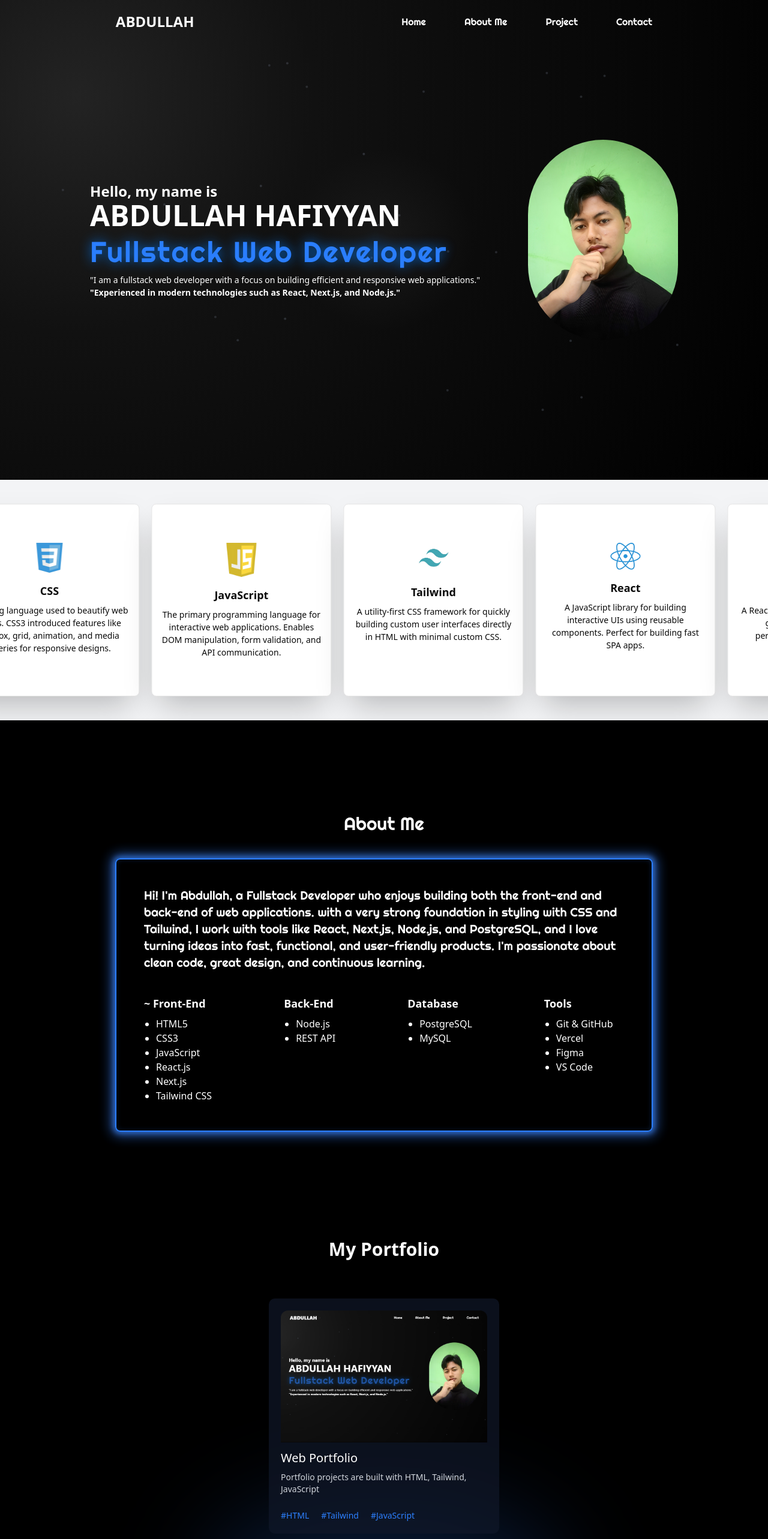
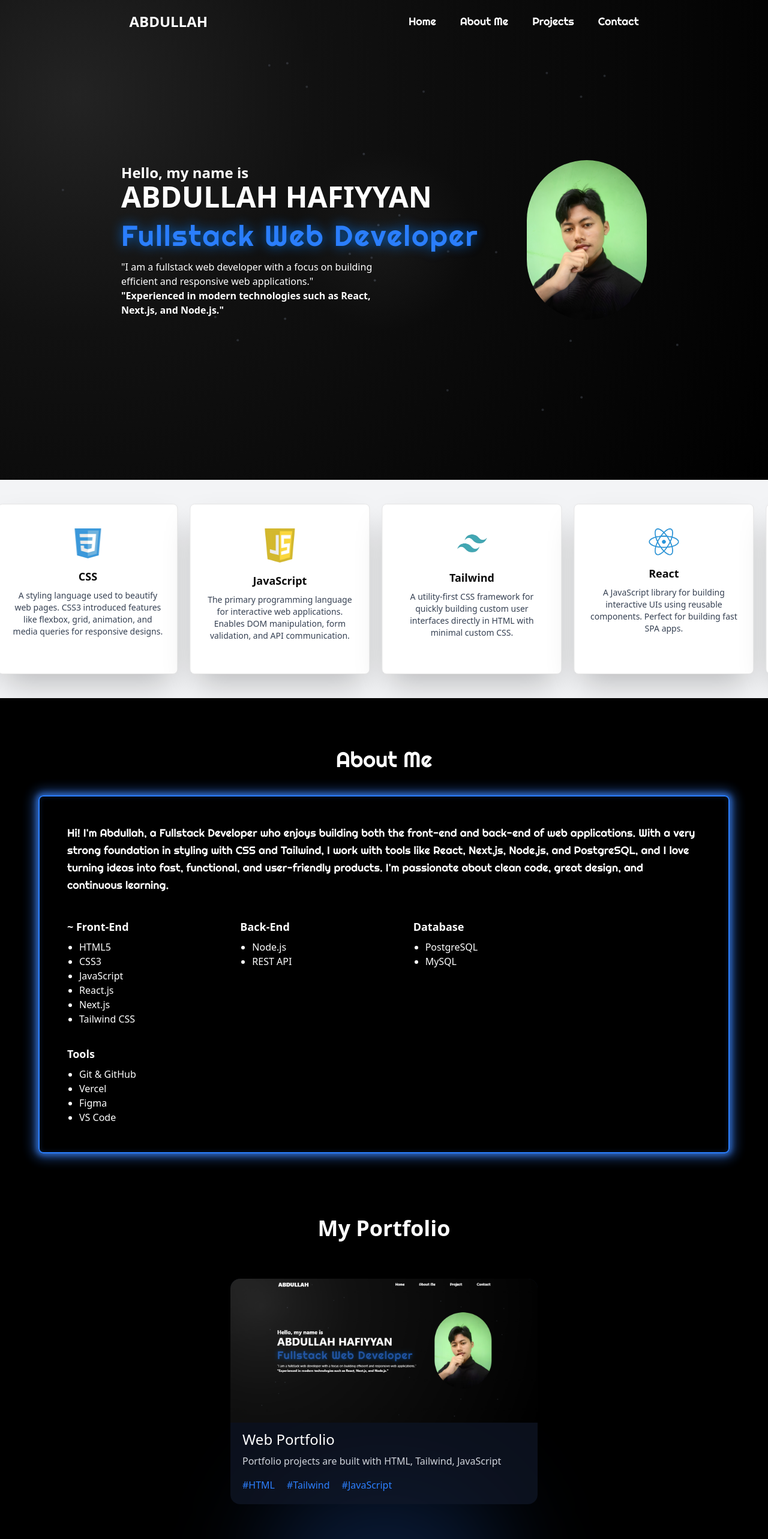
Before and after one commit to HAFIYYAAN/Portfolio, a Next.js app: page / in a window 1280 px wide. Shown: the top 2566 px of the page at 60% size. Built offline with nearby package versions, Linux system fonts and the light colour scheme.

Commit message:
Finally2

```diff
--- a/app/component/footer.tsx
+++ b/app/component/footer.tsx
@@ -4,92 +4,81 @@ import Link from "next/link";
 import { Github, Linkedin, Mail, Twitter, Instagram } from "lucide-react";
 
 export default function PortfolioFooter() {
-  // Make sure we're actually using the imported icons
   return (
-    <footer id="contact" className="w-full border-t bg-[#ffffff] py-12">
-      <div className="container px-4 md:px-6">
-        <div className="flex flex-col items-center justify-center space-y-6 text-center">
+    <footer id="contact" className="w-full border-t bg-white py-12">
+      <div className="container px-4 md:px-6 mx-auto">
+        <div className="flex flex-col items-center justify-center space-y-6 text-center max-w-xl mx-auto">
           <div className="space-y-2">
-            <h2 className="text-2xl font-bold tracking-tight">
+            <h2 className="text-2xl font-bold tracking-tight text-gray-900">
               Let&apos;s Contact
             </h2>
-            <p className="text-muted-foreground">
+            <p className="text-gray-600">
               Feel free to reach out for collaborations or just a friendly chat
             </p>
           </div>
 
-          <div className="flex items-center justify-center space-x-4">
-            <Link
-              href="mailto:rusydahafiyyan@gmail.com?subject=Portfolio%20Inquiry&body=Hello%2C%20I%20visited%20your%20portfolio%20and%20would%20like%20to%20connect."
-              className="flex h-10 w-10 items-center justify-center rounded-full border border-input bg-background transition-colors hover:bg-muted"
-              aria-label="Email"
-            >
-              <Mail className="h-5 w-5" />
-              <span className="sr-only">Email</span>
-            </Link>
-            <Link
-              href="https://github.com/HAFIYYAAN"
-              target="_blank"
-              rel="noopener noreferrer"
-              className="flex h-10 w-10 items-center justify-center rounded-full border border-input bg-background transition-colors hover:bg-muted"
-              aria-label="GitHub"
-            >
-              <Github className="h-5 w-5" />
-              <span className="sr-only">GitHub</span>
-            </Link>
-            <Link
-              href="https://www.linkedin.com/in/hafiyyan-rusyda-010613276/"
-              target="_blank"
-              rel="noopener noreferrer"
-              className="flex h-10 w-10 items-center justify-center rounded-full border border-input bg-background transition-colors hover:bg-muted"
-              aria-label="LinkedIn"
-            >
-              <Linkedin className="h-5 w-5" />
-              <span className="sr-only">LinkedIn</span>
-            </Link>
-            <Link
-              href="https://x.com/HafiyyanRu92425"
-              target="_blank"
-              rel="noopener noreferrer"
-              className="flex h-10 w-10 items-center justify-center rounded-full border border-input bg-background transition-colors hover:bg-muted"
-              aria-label="Twitter"
-            >
-              <Twitter className="h-5 w-5" />
-              <span className="sr-only">Twitter</span>
-            </Link>
-            <Link
-              href="https://www.instagram.com/abd_hafiyyan/?__pwa=1"
-              target="_blank"
-              rel="noopener noreferrer"
-              className="flex h-10 w-10 items-center justify-center rounded-full border border-input bg-background transition-colors hover:bg-muted"
-              aria-label="Instagram"
-            >
-              <Instagram className="h-5 w-5" />
-              <span className="sr-only">Instagram</span>
-            </Link>
+          <div className="flex flex-wrap justify-center gap-4 sm:gap-6">
+            {[{
+              href: "mailto:rusydahafiyyan@gmail.com?subject=Portfolio%20Inquiry&body=Hello%2C%20I%20visited%20your%20portfolio%20and%20would%20like%20to%20connect.",
+              label: "Email",
+              icon: <Mail className="h-5 w-5" />
+            }, {
+              href: "https://github.com/HAFIYYAAN",
+              label: "GitHub",
+              icon: <Github className="h-5 w-5" />
+            }, {
+              href: "https://www.linkedin.com/in/hafiyyan-rusyda-010613276/",
+              label: "LinkedIn",
+              icon: <Linkedin className="h-5 w-5" />
+            }, {
+              href: "https://x.com/HafiyyanRu92425",
+              label: "Twitter",
+              icon: <Twitter className="h-5 w-5" />
+            }, {
+              href: "https://www.instagram.com/abd_hafiyyan/?__pwa=1",
+              label: "Instagram",
+              icon: <Instagram className="h-5 w-5" />
+            }].map(({ href, label, icon }) => (
+              <Link
+                key={label}
+                href={href}
+                target="_blank"
+                rel="noopener noreferrer"
+                className="flex h-10 w-10 items-center justify-center rounded-full border border-gray-300 bg-white transition-colors hover:bg-gray-100 focus:outline-none focus:ring-2 focus:ring-blue-500"
+                aria-label={label}
+              >
+                {icon}
+                <span className="sr-only">{label}</span>
+              </Link>
+            ))}
           </div>
 
-          <div className="mt-6 space-y-2">
-            <p className="text-sm text-muted-foreground">
-              <span className="font-medium">Email:</span>{" "}
-              <a href="mailto:rusydahafiyyan@gmail.com">
+          <div className="mt-6 space-y-2 text-gray-700 text-sm">
+            <p>
+              <span className="font-semibold">Email:</span>{" "}
+              <a
+                href="mailto:rusydahafiyyan@gmail.com"
+                className="underline hover:text-blue-600"
+              >
                 rusydahafiyyan@gmail.com
               </a>
             </p>
-            <p className="text-sm text-muted-foreground">
-              <span className="font-medium">Phone:</span>{" "}
-              <Link href="https://wa.me/6285183391627">+62 851 8339 1627</Link>
+            <p>
+              <span className="font-semibold">Phone:</span>{" "}
+              <Link
+                href="https://wa.me/6285183391627"
+                className="underline hover:text-blue-600"
+              >
+                +62 851 8339 1627
+              </Link>
             </p>
-            <p className="text-sm text-muted-foreground">
-              <span className="font-medium">Location:</span> Yogyagkarta,
-              Indonesia
+            <p>
+              <span className="font-semibold">Location:</span> Yogyakarta, Indonesia
             </p>
           </div>
 
-          <div className="mt-6">
-            <p className="text-sm text-muted-foreground">
-              &copy; {new Date().getFullYear()} Abdullah. All rights reserved.
-            </p>
+          <div className="mt-6 text-gray-500 text-sm">
+            <p>&copy; {new Date().getFullYear()} Abdullah. All rights reserved.</p>
           </div>
         </div>
       </div>
--- a/app/component/header.tsx
+++ b/app/component/header.tsx
@@ -3,6 +3,7 @@
 import Link from "next/link";
 import { Righteous } from "next/font/google";
 import { useState, useEffect } from "react";
+import { Menu, X } from "lucide-react"; // ikon menu dan close
 
 const righteous = Righteous({
   weight: "400",
@@ -11,10 +12,11 @@ const righteous = Righteous({
 
 export default function Header() {
   const [scrolled, setScrolled] = useState(false);
+  const [isMobileMenuOpen, setIsMobileMenuOpen] = useState(false);
 
   useEffect(() => {
     const handleScroll = () => {
-      setScrolled(window.scrollY > 50); // bisa disesuaikan trigger scroll-nya
+      setScrolled(window.scrollY > 50);
     };
 
     window.addEventListener("scroll", handleScroll);
@@ -23,54 +25,61 @@ export default function Header() {
 
   return (
     <div
-      className={`fixed top-0 w-full z-50 transition-all duration-300 p-5 ${
+      className={`fixed top-0 w-full z-50 transition-all duration-300 ${
         scrolled
-          ? "bg-black/70 backdrop-blur-md shadow-md p-[14px]"
-          : "bg-transparent"
+          ? "bg-black/70 backdrop-blur-md shadow-md py-3"
+          : "bg-transparent py-5"
       }`}
     >
-      <header className="flex items-center justify-around">
-        <div>
+      <header className="flex items-center justify-around px-6 md:px-12">
+        {/* Logo */}
         <h1 className="font-extrabold text-white text-2xl">ABDULLAH</h1>
-        </div>
-        <ul className={`flex gap-16 text-white ${righteous.className}`}>
-          <li>
+
+        {/* Desktop Menu */}
+        <ul
+          className={`hidden md:flex gap-10 text-white text-lg ${righteous.className}`}
+        >
+          {["home", "about", "projects", "contact"].map((section) => (
+            <li key={section}>
               <Link
-              href="#home"
-              className="inline-block transition-all duration-300 hover:scale-135 hover:text-blue-400"
+                href={`#${section}`}
+                scroll={true}
+                className="inline-block transition-all duration-300 hover:scale-120 hover:text-blue-400"
               >
-              Home
+                {section === "about"
+                  ? "About Me"
+                  : section.charAt(0).toUpperCase() + section.slice(1)}
               </Link>
             </li>
+          ))}
+        </ul>
 
-          <li>
+        {/* Mobile Menu Button */}
+        <button
+          onClick={() => setIsMobileMenuOpen(!isMobileMenuOpen)}
+          className="text-white md:hidden"
+        >
+          {isMobileMenuOpen ? <X size={28} /> : <Menu size={28} />}
+        </button>
+
+        {/* Mobile Menu Dropdown */}
+        {isMobileMenuOpen && (
+          <div className="absolute top-full left-0 w-full bg-black/90 px-6 py-4 flex flex-col gap-4 md:hidden">
+            {["home", "about", "projects", "contact"].map((section) => (
               <Link
-              href="#about"
+                key={section}
+                href={`#${section}`}
                 scroll={true}
-              className="inline-block transition-all duration-300 hover:scale-135 hover:text-blue-400"
+                onClick={() => setIsMobileMenuOpen(false)}
+                className={`text-white text-base transition-all duration-300 hover:text-blue-400 ${righteous.className}`}
               >
-              About Me
+                {section === "about"
+                  ? "About Me"
+                  : section.charAt(0).toUpperCase() + section.slice(1)}
               </Link>
-          </li>
-          <li>
-            <Link
-              href="#projects"
-              scroll={true}
-              className="inline-block transition-all duration-300 hover:scale-135 hover:text-blue-400"
-            >
-              Project
-            </Link>
-          </li>
-          <li>
-            <Link
-              href="#contact"
-              scroll={true}
-              className="inline-block transition-all duration-300 hover:scale-135 hover:text-blue-400"
-            >
-              Contact
-            </Link>
-          </li>
-        </ul>
+            ))}
+          </div>
+        )}
       </header>
     </div>
   );
--- a/app/component/hero.tsx
+++ b/app/component/hero.tsx
@@ -17,7 +17,6 @@ export default function AnimatedBackground() {
   >([]);
   const [windowSize, setWindowSize] = useState({ width: 0, height: 0 });
 
-  // Set window size once after mount
   useEffect(() => {
     if (typeof window !== "undefined") {
       setWindowSize({
@@ -34,7 +33,6 @@ export default function AnimatedBackground() {
     }
   }, []);
 
-  // Mouse movement handler
   useEffect(() => {
     const handleMouseMove = (e: MouseEvent) => {
       setMousePosition({
@@ -48,7 +46,10 @@ export default function AnimatedBackground() {
   }, []);
 
   return (
-    <div id="home" className="relative min-h-screen w-full overflow-hidden bg-black">
+    <div
+      id="home"
+      className="relative min-h-screen w-full overflow-hidden bg-black"
+    >
       {/* Animated gradient background */}
       <motion.div
         className="absolute inset-0 z-0"
@@ -106,38 +107,41 @@ export default function AnimatedBackground() {
         />
       ))}
 
-      {/* Hero section content */}
-      <div className="relative z-20 text-white justify-center items-center flex gap-20 h-screen">
-        <div className="flex flex-col gap-3">
-          <div className="font-bold text-2xl">
-            <h1 className="text-start">
+      {/* Hero Section */}
+      <div className="relative z-20 flex flex-col-reverse md:flex-row justify-center items-center gap-10 md:gap-20 h-screen px-4 md:px-12">
+        {/* Text Section */}
+        <div className="flex flex-col gap-4 text-white text-center md:text-left">
+          <h1 className="text-xl sm:text-2xl font-bold">
             Hello, my name is <br />
-              <span className="text-5xl">ABDULLAH HAFIYYAN</span>
+            <span className="text-3xl sm:text-4xl lg:text-5xl">
+              ABDULLAH HAFIYYAN
+            </span>
           </h1>
-          </div>
           <div
-            className={`animate-pulse text-4xl font-bold tracking-wider text-blue-500 drop-shadow-[0_0_10px_rgba(0,122,250,0.8)] md:text-5xl ${righteous.className}`}
+            className={`animate-pulse text-2xl sm:text-3xl md:text-4xl lg:text-5xl font-bold tracking-wider text-blue-500 drop-shadow-[0_0_10px_rgba(0,122,250,0.8)] ${righteous.className}`}
           >
             Fullstack Web Developer
           </div>
-          <div>
-            <p className="text-[14px]">
+          <p className="text-sm sm:text-base max-w-md">
             &quot;I am a fullstack web developer with a focus on building
-              efficient and responsive web applications.&quot; <br />
+            efficient and responsive web applications.&quot;
+            <br />
             <span className="font-bold">
               &quot;Experienced in modern technologies such as React, Next.js,
               and Node.js.&quot;
             </span>
           </p>
         </div>
-        </div>
-        <div className=" bottom-0">
+
+        {/* Image Section */}
+        <div>
           <Image
             className="rounded-full"
             src="/myphoto.png"
             alt="avatar"
-            width="250"
-            height="250"
+            width={200}
+            height={200}
+            sizes="(max-width: 768px) 150px, (max-width: 1024px) 200px, 250px"
           />
         </div>
       </div>
--- a/app/component/page.tsx
+++ b/app/component/page.tsx
@@ -47,27 +47,26 @@ const cards = [
 
 export default function InfiniteScrollSlider() {
   return (
-    <div className="overflow-hidden w-full bg-gray-100 py-10">
+    <div className="overflow-hidden w-full bg-gray-100 py-10 px-4 sm:px-8 lg:px-16">
       <div className="flex w-max animate-slide gap-5">
         {[...cards, ...cards].map((card, i) => (
           <div
             key={i}
-            className="min-w-[300px] max-w-[300px] shadow-2xl border rounded-md bg-white text-center py-12 px-4"
+            className="min-w-[220px] sm:min-w-[260px] md:min-w-[300px] max-w-[300px] shadow-2xl border rounded-md bg-white text-center py-8 px-4 sm:py-10 sm:px-6"
           >
             <Image
               src={card.image}
               alt={card.title}
               width={50}
               height={50}
-              className="mx-auto m-4"
+              className="mx-auto mb-4"
             />
-            <h3 className="font-bold text-lg my-2">{card.title}</h3>
-            <p className="text-[14px]">{card.desc}</p>
+            <h3 className="font-bold text-lg mb-2">{card.title}</h3>
+            <p className="text-[13px] sm:text-sm text-gray-700">{card.desc}</p>
           </div>
         ))}
       </div>
 
-      {/* Tambah style di bawah */}
       <style jsx>{`
         @keyframes slide {
           0% {
--- a/app/component/page2.tsx
+++ b/app/component/page2.tsx
@@ -10,40 +10,34 @@ const righteous = Righteous({
 
 export default function Page2() {
   return (
-    <section id='about' className="h-screen w-full bg-black text-white flex items-center justify-center flex-col gap-10">
-      {/* Mouse Glow Effect - With small hole */}
-      <MouseGlow
-        color="#3b82f6"
-        size={0}
-        holeSize={0}
-        blur={30}
-        intensity={0.8}
-      />
-      <div>
-        <h1 className={`text-3xl mt-10 ${righteous.className}`}>About Me</h1>
-      </div>
-      {/* Neon Border Container */}
-      <div className="relative w-11/12 max-w-4xl mx-auto">
-        {/* Neon Glow Effect */}
-        <div className="absolute inset-0 rounded-md bg-transparent border-2 border-blue-500 shadow-[0_0_10px_3px_rgba(59,130,246,0.7),0_0_20px_8px_rgba(59,130,246,0.5),inset_0_0_10px_rgba(59,130,246,0.2)] animate-pulse"></div>
+    <section
+      id="about"
+      className="min-h-screen w-full bg-black text-white flex items-center justify-center flex-col gap-10 px-4 py-10 sm:px-8"
+    >
+      <MouseGlow color="#3b82f6" size={0} holeSize={0} blur={30} intensity={0.8} />
 
-        {/* Content Inside */}
-        <div className="relative z-10 text-white m-6 p-6 rounded">
-          <div className="mb-10">
-            <h1 className={`text-xl ${righteous.className}`}>
-              Hi! I&apos;m Abdullah, a Fullstack Developer who enjoys building
-              both the front-end and back-end of web applications. with a very
-              strong foundation in styling with CSS and Tailwind, I work with
-              tools like React, Next.js, Node.js, and PostgreSQL, and I love
-              turning ideas into fast, functional, and user-friendly products.
-              I&apos;m passionate about clean code, great design, and continuous
-              learning.
-            </h1>
-          </div>
-          <div className="flex gap-30">
-            <div>
-              <h1 className="font-bold text-lg mb-2">~ Front-End</h1>
-              <ul className="list-disc pl-5">
+      <h1 className={`text-3xl sm:text-4xl mt-10 ${righteous.className}`}>About Me</h1>
+
+      <div className="relative w-full max-w-6xl mx-auto">
+        {/* Neon Glow Border */}
+        <div className="absolute inset-0 rounded-md border-2 border-blue-500 shadow-[0_0_10px_3px_rgba(59,130,246,0.7),0_0_20px_8px_rgba(59,130,246,0.5),inset_0_0_10px_rgba(59,130,246,0.2)] animate-pulse" />
+
+        {/* Content */}
+        <div className="relative z-10 text-white m-4 sm:m-6 p-4 sm:p-6 rounded">
+          <p className={`text-base sm:text-lg mb-10 leading-relaxed ${righteous.className}`}>
+            Hi! I&apos;m Abdullah, a Fullstack Developer who enjoys building both the front-end
+            and back-end of web applications. With a very strong foundation in styling with CSS and
+            Tailwind, I work with tools like React, Next.js, Node.js, and PostgreSQL, and I love
+            turning ideas into fast, functional, and user-friendly products. I&apos;m passionate
+            about clean code, great design, and continuous learning.
+          </p>
+
+          {/* Responsive Grid */}
+          <div className="flex flex-wrap gap-y-8 gap-x-10 sm:gap-x-14 justify-start">
+            {/* Front-End */}
+            <div className="w-full sm:w-[45%] md:w-[22%]">
+              <h2 className="font-bold text-lg mb-2">~ Front-End</h2>
+              <ul className="list-disc pl-5 text-sm sm:text-base">
                 <li>HTML5</li>
                 <li>CSS3</li>
                 <li>JavaScript</li>
@@ -52,23 +46,29 @@ export default function Page2() {
                 <li>Tailwind CSS</li>
               </ul>
             </div>
-            <div>
-              <h1 className="font-bold text-lg mb-2">Back-End</h1>
-              <ul className="list-disc pl-5">
+
+            {/* Back-End */}
+            <div className="w-full sm:w-[45%] md:w-[22%]">
+              <h2 className="font-bold text-lg mb-2">Back-End</h2>
+              <ul className="list-disc pl-5 text-sm sm:text-base">
                 <li>Node.js</li>
                 <li>REST API</li>
               </ul>
             </div>
-            <div>
-              <h1 className="font-bold text-lg mb-2">Database</h1>
-              <ul className="list-disc pl-5">
+
+            {/* Database */}
+            <div className="w-full sm:w-[45%] md:w-[22%]">
+              <h2 className="font-bold text-lg mb-2">Database</h2>
+              <ul className="list-disc pl-5 text-sm sm:text-base">
                 <li>PostgreSQL</li>
                 <li>MySQL</li>
               </ul>
             </div>
-            <div>
-              <h1 className="font-bold text-lg mb-2">Tools</h1>
-              <ul className="list-disc pl-5">
+
+            {/* Tools */}
+            <div className="w-full sm:w-[45%] md:w-[22%]">
+              <h2 className="font-bold text-lg mb-2">Tools</h2>
+              <ul className="list-disc pl-5 text-sm sm:text-base">
                 <li>Git & GitHub</li>
                 <li>Vercel</li>
                 <li>Figma</li>
--- a/app/component/page3.tsx
+++ b/app/component/page3.tsx
@@ -1,41 +1,53 @@
 export default function SimplePortfolio() {
-  // Single project data
   const project = {
-    title: " Web Portfolio",
+    title: "Web Portfolio",
     description: "Portfolio projects are built with HTML, Tailwind, JavaScript",
     image: "/Portfolio.png?height=150&width=300",
   };
 
   return (
-    <div id="projects" className="relative min-h-screen w-full bg-black pb-10">
+    <div
+      id="projects"
+      className="relative min-h-screen w-full bg-black pb-10 px-4 sm:px-8"
+    >
       {/* Blue spotlight effect */}
-      <div className="absolute bottom-0 left-1/2 h-[300px] w-[600px] -translate-x-1/2 transform rounded-[100%] bg-blue-500/20 blur-[80px]" />
+      <div className="absolute bottom-0 left-1/2 h-[300px] w-[400px] -translate-x-1/2 transform rounded-full bg-blue-500/20 blur-[80px]" />
 
       {/* Content */}
-      <div className="relative z-10 px-4">
-        {/* Simple header */}
+      <div className="relative z-10 max-w-4xl mx-auto">
+        {/* Header */}
         <header className="py-16 text-center">
-          <h1 className="text-3xl font-bold text-white">My Portfolio</h1>
+          <h1 className="text-3xl sm:text-4xl font-bold text-white">
+            My Portfolio
+          </h1>
         </header>
 
-        {/* Single centered project card */}
-        <div className="mx-auto max-w-sm transition-all duration-300 hover:scale-110 cursor-pointer">
-          <div className="overflow-hidden rounded-lg bg-gray-900/70">
+        {/* Project card */}
+        <div className="mx-auto max-w-sm sm:max-w-md md:max-w-lg transition-transform duration-300 hover:scale-110 cursor-pointer">
+          <div className="overflow-hidden rounded-2xl bg-gray-900/70">
             <img
               src={project.image || "/Portfolio.png"}
               alt={project.title}
-              className="h-60 w-full px-5 pt-5 rounded-tl-4xl rounded-tr-4xl object-cover"
+              className="h-60 w-full object-cover rounded-t-2xl"
+              loading="lazy"
             />
             <div className="px-5 pb-5 pt-3">
-              <h3 className="mb-2 text-xl font-medium text-white">
+              <h3 className="mb-2 text-xl sm:text-2xl font-medium text-white">
                 {project.title}
               </h3>
-              <p className="text-sm text-gray-300">{project.description}</p>
-              <br />
-              <div className="flex gap-5">
-                <p className="text-sm text-blue-500">#HTML</p>
-                <p className="text-sm text-blue-500">#Tailwind</p>
-                <p className="text-sm text-blue-500">#JavaScript</p>
+              <p className="text-sm sm:text-base text-gray-300">
+                {project.description}
+              </p>
+              <div className="mt-4 flex gap-5">
+                <span className="text-sm sm:text-base text-blue-500">
+                  #HTML
+                </span>
+                <span className="text-sm sm:text-base text-blue-500">
+                  #Tailwind
+                </span>
+                <span className="text-sm sm:text-base text-blue-500">
+                  #JavaScript
+                </span>
               </div>
             </div>
           </div>
```
Lines whose indentation alone changed are shown as unchanged.
